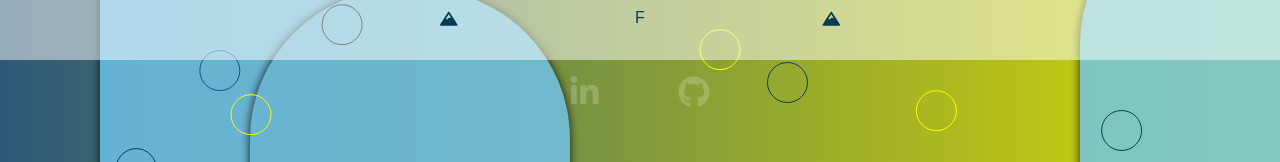
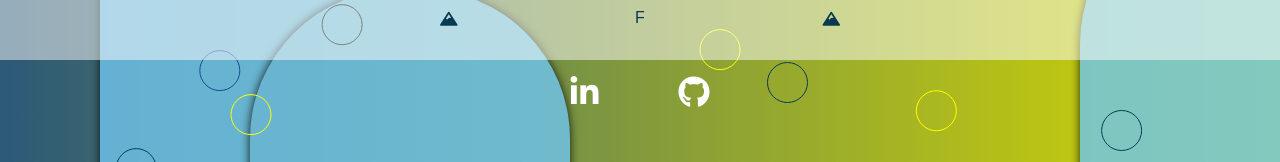
Before and after one commit to marshall405/portfolio-aca, a React (Create React App) app: page / in a window 1280 px wide. Shown: the part 392-554 px from the top of the page. Built offline with nearby package versions, Linux system fonts and the light colour scheme.

Commit message:
sets z-index for social links

```diff
--- a/src/styles/jumbo.css
+++ b/src/styles/jumbo.css
@@ -98,6 +98,7 @@
     justify-content: center;
     align-items: center;
     position: relative;
+    z-index: 1000;
 }
 .social a {
     font-size: 32px;
```
